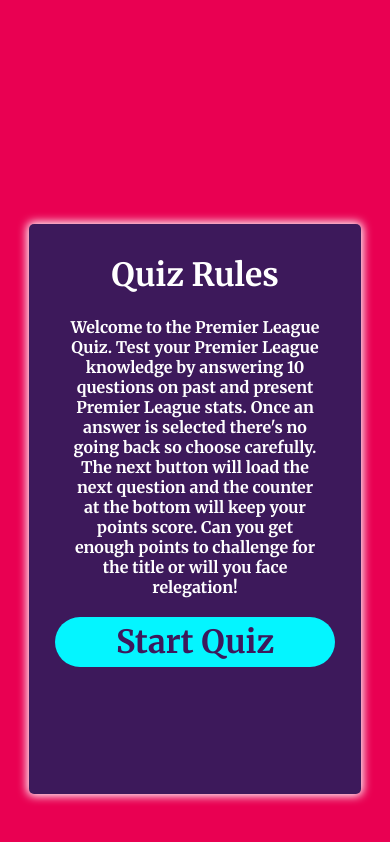
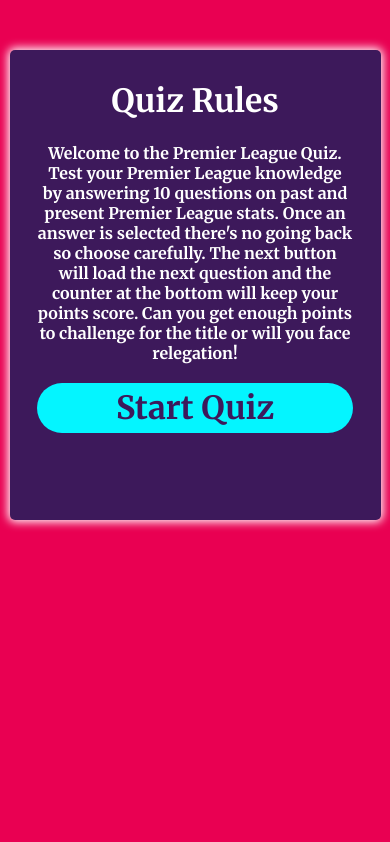
Before and after one commit to mickdowling16/premier-league-quiz, a plain HTML site: page index.html in a window 390 px wide. Both pictures are taken after a click on the button "Quiz Rules". Drawn offline with Linux system fonts and the light colour scheme.

Commit message:
Add media queries for mobile responsiveness

```diff
--- a/assets/css/style.css
+++ b/assets/css/style.css
@@ -118,15 +118,14 @@ body h1 {
     background-color: #3d195b;
     width: 80%;
     margin: auto;
-    height: 800px;
+    height: 350px;
     border-radius: 5px;
     padding: 10px;
     box-shadow: 0 0 10px 2px;
-    margin-top: 100px;
-    position: absolute;
     z-index: 1;
     justify-content: center;
     align-items: center;
+    margin-top: 200px;
 }
 
 #rules h1 {
@@ -135,7 +134,7 @@ body h1 {
 
 #rules p {
     text-align: center;
-    font-size: 2rem;
+    font-size: 1.2rem;
     width: 80%;
     margin: auto;
     padding-bottom: 20px;
@@ -215,7 +214,7 @@ body h1 {
 
     #rules {
         height: 450px;
-        ;
+        margin-top: 100px;
     }
 
 }
@@ -250,6 +249,10 @@ body h1 {
     #answer-buttons {
         padding-top: 10px;
         font-size: 1rem;
+    }
+
+    #rules {
+        margin-top: 50px;
     }
 
 }
@@ -303,6 +306,18 @@ body h1 {
     }
 }
 
+@media screen and (max-width: 530px) {
+    #rules {
+        height: 500px;
+        margin-top: 50px;
+        width: 90%;
+    }
+
+    #rules p {
+        width: 90%;
+    }
+}
+
 @media screen and (max-width: 500px) {
     #rules {
         height: 550px;
@@ -311,8 +326,14 @@ body h1 {
 }
 
 @media screen and (max-width: 400px) {
+
+    #rules {
+        height: 450px;
+    }
+
     #rules p {
         font-size: 1rem;
+        width: 90%;
     }
 
     .control-buttons {
```
Also changed, not shown: documentation/responsiveness.png (added), 1 other file.
